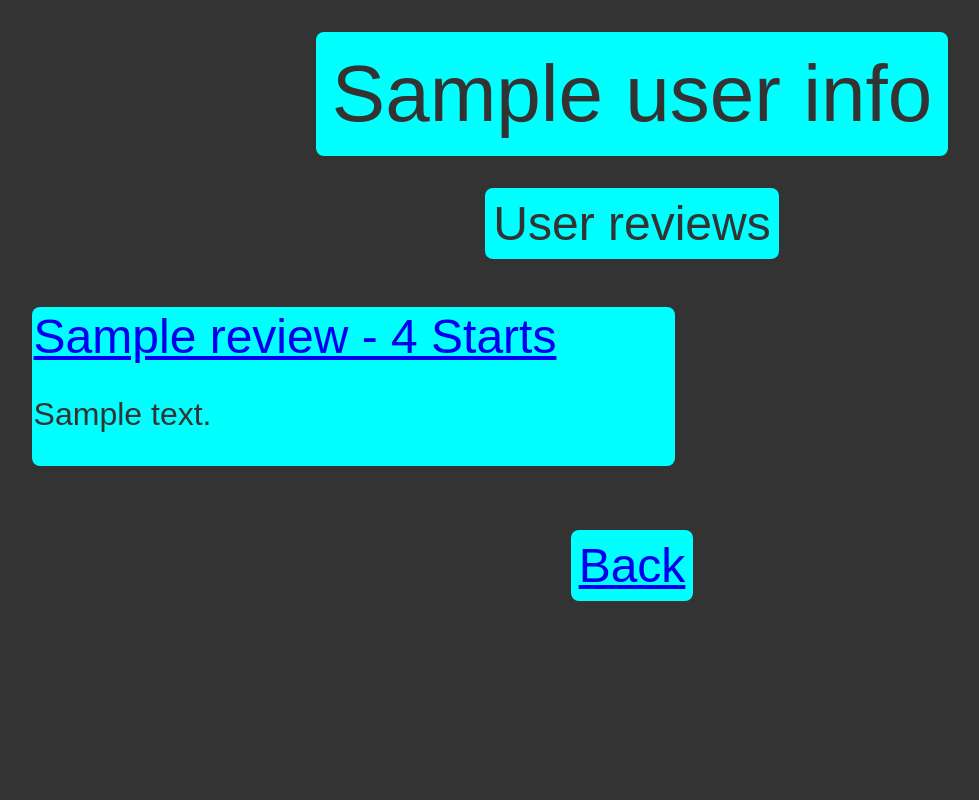
After one commit to Teetil/Novel-Manager, a Flask app: template templates/user.html in a window 1280 px wide. The commit adds this page. Shown: the whole page, without its empty margins (8-987 px from the left). Run offline with Flask 2, Linux system fonts and the light colour scheme; the template is opened without the code that fills it: most values are stand-ins (such as "Sample title", 1, 10 or a date in 2020).

Commit message:
Added user page

```diff
--- a/app.py
+++ b/app.py
@@ -99,5 +99,6 @@ def review(novel_id):
         reviews.add_review(session["user_id"], novel_id, int(request.form["rating"]), request.form["add_review"])
     return render_template("reviews.html", novel_info = novels.get_novel_info(novel_id), reviews = novels.get_novel_reviews(novel_id))
 
-
-app.run(debug=True)
+@app.route("/user/<user_id>")
+def user_page(user_id):
+    return render_template("user.html", user_info=users.get_user_info(user_id), reviews = reviews.get_reviews_by_user(user_id))
--- a/novels.py
+++ b/novels.py
@@ -25,8 +25,8 @@ def get_novels_by_tag(tag_id : int) -> list:
     sql = "SELECT n.id, n.name FROM novel_tags nt, novels n WHERE nt.tag_id=:tag_id AND n.id=nt.novel_id"
     return db.session.execute(sql, {"tag_id" : tag_id}).fetchall()
 
-def get_novel_reviews(novel_id):
-    sql = "SELECT u.name, r.rating, r.content, r.created_at FROM review r, users u WHERE r.novel_id=:novel_id AND u.id=r.creator_id"
+def get_novel_reviews(novel_id : int):
+    sql = "SELECT u.name, r.rating, r.content, r.created_at, u.id FROM review r, users u WHERE r.novel_id=:novel_id AND u.id=r.creator_id"
     return db.session.execute(sql, {"novel_id" : novel_id})
 
 def remove_novel(novel_id : int):
--- a/setup.py
+++ b/setup.py
@@ -10,4 +10,5 @@ if uri.startswith("postgres://"):
     uri = uri.replace("postgres://", "postgresql://", 1)
 
 app.config["SQLALCHEMY_DATABASE_URI"] = uri
+app.secret_key = getenv("SECRET_KEY")
 db = SQLAlchemy(app)
--- a/templates/reviews.html
+++ b/templates/reviews.html
@@ -30,7 +30,7 @@
     <div id="review-container">
     {% for review in reviews%}
     <div class="review">
-        <p style="font-size: 3rem;">{{review.name.capitalize()}} - {{review.rating}} Starts</p>
+        <a href="/user/{{review.id}}" style="font-size: 3rem;">{{review.name.capitalize()}} - {{review.rating}} Starts </a>
         <p>{{review.content}}</p>
     </div>
     {% endfor  %}
--- /dev/null
+++ b/templates/user.html
@@ -0,0 +1,20 @@
+{% extends "layout.html" %}
+{% block content %}
+
+<body>
+    <div class="topbar">
+        <div class="header"> {{user_info.name.capitalize()}}</div>
+    </div>
+    <div class="nav-button">User reviews</div>
+    <div id="review-container">
+    {% for review in reviews%}
+    <div class="review">
+        <a href="/novel/{{review.id}}" style="font-size: 3rem;">{{review.name.capitalize()}} - {{review.rating}} Starts </a>
+        <p>{{review.content}}</p>
+    </div>
+    {% endfor  %}
+    </div>
+    <a href="/" class="back-button">Back</a>
+</body>
+
+{% endblock %}
--- a/users.py
+++ b/users.py
@@ -31,3 +31,7 @@ def logout():
     del session["user_id"]
     del session["user_name"]
     del session["user_role"]
+
+def get_user_info(user_id : int) -> list:
+    sql = "SELECT id, name FROM users WHERE id=:user_id"
+    return db.session.execute(sql, {"user_id" : user_id}).fetchone()
```
Also changed, not shown: reviews.py (+9 -0 lines).
